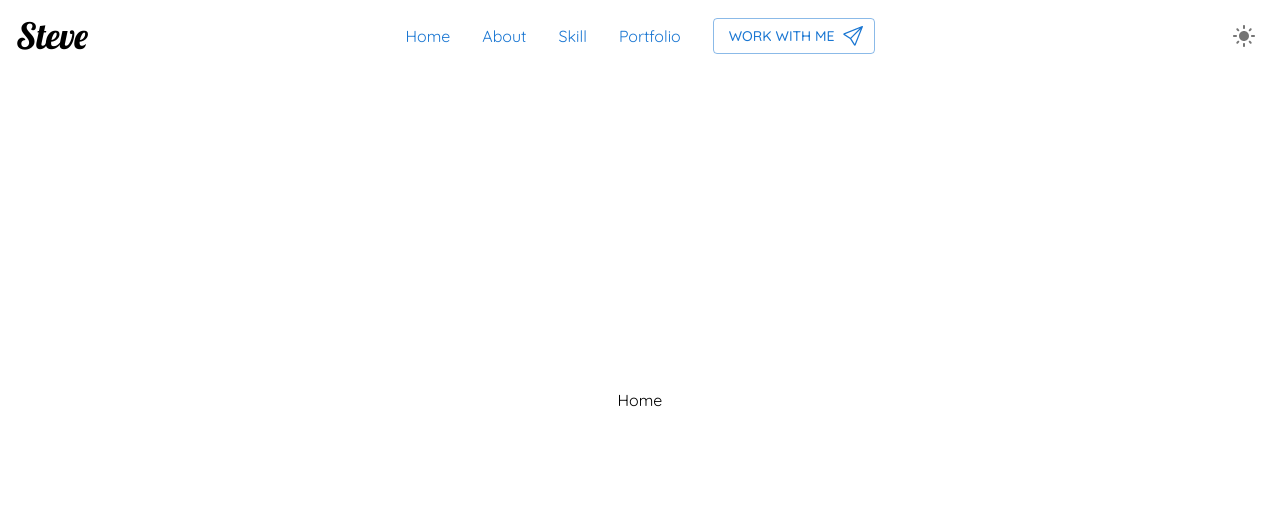
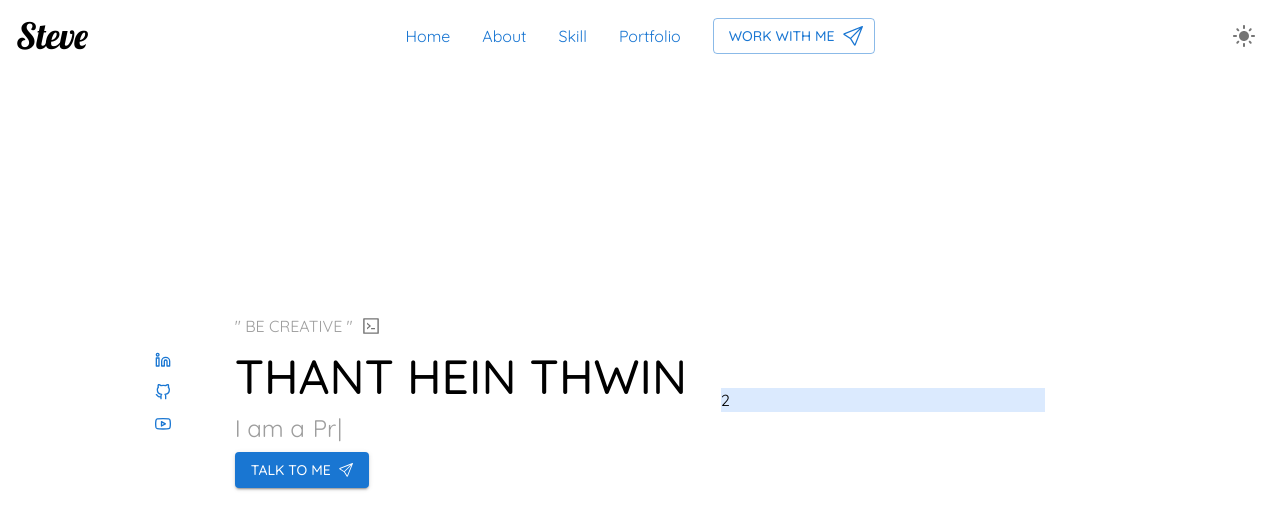
Before and after one commit to thantheinthwin/thantheinthwin.github.io, a Next.js app: page / in a window 1280 px wide. Shown: the top 530 px of the page. Built offline with nearby package versions, Linux system fonts and the light colour scheme.

Commit message:
Started working on home page

```diff
--- a/package.json
+++ b/package.json
@@ -25,6 +25,7 @@
     "react-intersection-observer": "^9.4.3",
     "react-router-dom": "^6.10.0",
     "react-router-hash-link": "^2.4.3",
-    "tailwindcss": "3.3.1"
+    "tailwindcss": "3.3.1",
+    "typewriter-effect": "^2.19.0"
   }
 }
--- a/src/pages/components/Home.jsx
+++ b/src/pages/components/Home.jsx
@@ -1,15 +1,61 @@
 import React, { forwardRef } from 'react'
 
 import { motion } from 'framer-motion';
+import { Button, Link, Typography } from '@mui/material';
+import TypeWriter from 'typewriter-effect'
+
+import { AiOutlineCode } from 'react-icons/ai'
+import { FiGithub, FiLinkedin, FiYoutube } from 'react-icons/fi'
+import { BsSend } from 'react-icons/bs';
 
 const Home = forwardRef((state, ref) => {
+  const socialLinks = [
+    {
+      icon: <FiLinkedin/>,
+      link: 'https://www.linkedin.com/in/thanthein/'
+    },
+    {
+      icon: <FiGithub/>,
+      link: 'https://github.com/thantheinthwin'
+    },
+    {
+      icon: <FiYoutube/>,
+      link: 'https://www.youtube.com/@sforsteve'
+    }
+  ]
+
   return (
     <motion.section
       id="home"
-      className="relative p-4 bg-white snap-start dark:bg-neutral-700"
+      className="relative grid grid-cols-12 p-8 bg-white snap-start dark:bg-neutral-700"
     >
-      <div ref={ref} className='flex items-center justify-center w-full h-full dark:text-white'>Home</div>
-      {/* {console.log("Home : ", state)} */}
+      <div ref={ref} className='grid justify-center grid-cols-1 col-span-full md:col-span-10 md:col-start-2 lg:col-span-8 lg:col-start-3 dark:text-white md:grid-cols-5'>
+        {/* First div */}
+        <div className='relative grid self-start col-span-1 gap-2 md:col-span-3 md:self-center'>
+          <div className='flex items-center gap-2'>
+            <Typography variant='subtitle1' sx={{ textTransform: 'uppercase', color: 'grey.500' }}>" be creative "</Typography>
+            <AiOutlineCode className='text-xl text-neutral-500 dark:text-neutral-400'/>
+          </div>
+          <Typography variant='h3' sx={{ textTransform: 'uppercase', fontWeight: 'medium' }}>Thant Hein Thwin</Typography>
+          <Typography variant='h5' sx={{ color: 'grey.500' }} className='flex gap-2'>
+            I am a
+            <TypeWriter options={{
+              strings: ['Web Developer', 'Programmer', 'Graphic Designer'],
+              autoStart: true,
+              loop: true,
+            }}/>
+          </Typography>
+          <Button className='gap-2 mt-10 bg-black rounded-md shadow-none hover:bg-black hover:shadow-none dark:bg-white w-max' variant='contained'>Talk to me<BsSend/></Button>
+          <div className='absolute flex-col hidden gap-4 md:flex top-10 -left-14 lg:-left-20'>
+            {socialLinks.map((item, i) => <Link key={i} href={item.link} className='text-black md:text-2xl lg:text-3xl dark:text-white'>{item.icon}</Link>)}
+          </div>
+        </div>
+        {/* Second div */}
+        <div className='self-end order-first col-span-1 bg-blue-100 md:self-center md:order-none md:col-span-2'>2</div>
+      </div>
+      <div className='absolute flex flex-col gap-4 bottom-24 right-8 md:hidden'>
+        {socialLinks.map((item, i) => <Link key={i} href={item.link} className='text-3xl text-black dark:text-white'>{item.icon}</Link>)}
+      </div>
     </motion.section>
   );
 })
--- a/src/pages/components/Main.jsx
+++ b/src/pages/components/Main.jsx
@@ -1,4 +1,4 @@
-import React, { use, useEffect, useRef, useState } from 'react'
+import React, { useEffect, useState } from 'react'
 import { useInView } from 'react-intersection-observer';
 
 import { Home, NavBar, About, Skill, Portfolio, Contact } from '.';
--- a/src/pages/components/NavBar.jsx
+++ b/src/pages/components/NavBar.jsx
@@ -133,9 +133,10 @@ const NavBar = (location) => {
               </IconButton>
             </div>
             <motion.div className="grid col-span-2 col-start-2 grid-rows-5 row-span-4 gap-6">
-              {links.map((item) => (
+              {links.map((item, i) => (
                 <Button
                   variant="outlined"
+                  key={i}
                   className="row-span-1 text-black border-black rounded-lg focus:border-black hover:border-black dark:text-white dark:border-white"
                   onClick={() => setMenuOpen(!menuOpen)}
                 >
```
Also changed, not shown: src/pages/index.js (line endings or trailing spaces), 1 other file (tests, documents, lock files or other folders).
